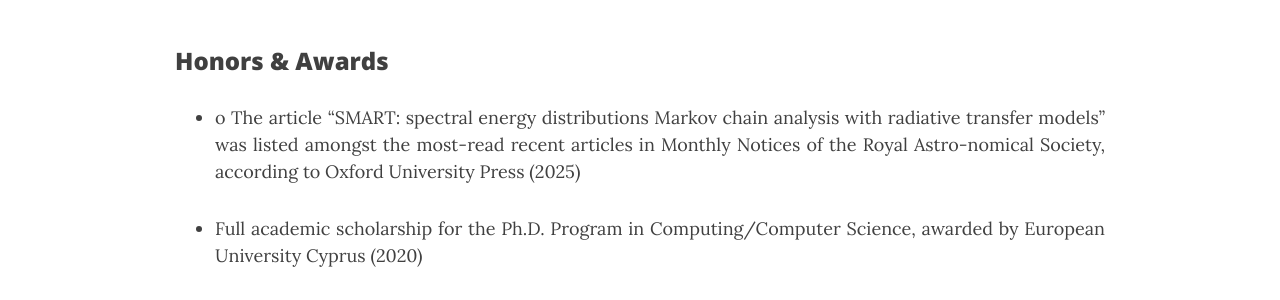
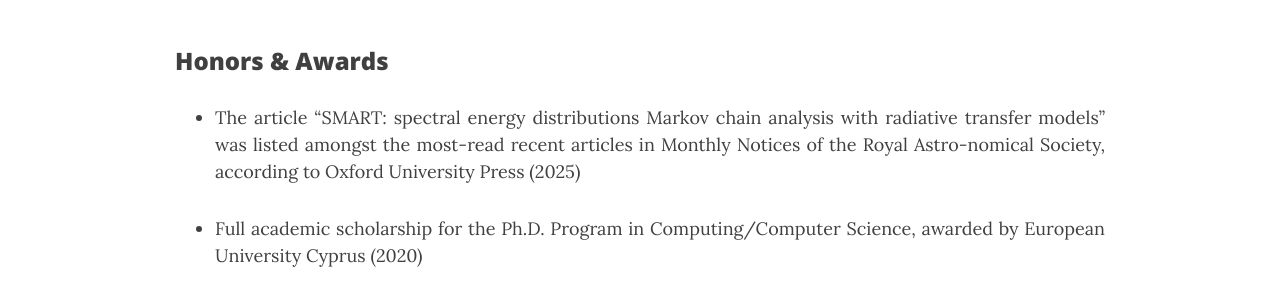
Before and after one commit to ch-var/ch-var.github.io, a Jekyll site: the page built from cv.html, in a window 1280 px wide and 900 px high, scrolled down 1122 px. Shown: the part 154-454 px from the top of the window. Built offline with Jekyll 4.4.1, drawn with Linux system fonts in a browser that asks for light colours; formulas are drawn with MathJax 3.

Commit message:
Update cv.html

```diff
--- a/cv.html
+++ b/cv.html
@@ -49,7 +49,7 @@ mathjax: true
 <br>
 <p style="font-family: var(--header-font); font-weight: 800; line-height: 1.1; font-size: 1.5rem; margin-top: 1.25rem;">Honors & Awards</p>
 <ul>
-<li class="responsive-margin">o	The article “SMART: spectral energy distributions Markov chain analysis with radiative transfer models” was listed amongst the most-read recent articles in Monthly Notices of the Royal Astro-nomical Society, according to Oxford University Press (2025)</li>
+<li class="responsive-margin">The article “SMART: spectral energy distributions Markov chain analysis with radiative transfer models” was listed amongst the most-read recent articles in Monthly Notices of the Royal Astro-nomical Society, according to Oxford University Press (2025)</li>
 <p></p>
 <li class="responsive-margin">Full academic scholarship for the Ph.D. Program in Computing/Computer Science, awarded by European University Cyprus (2020)</li>
 <p></p>
```
